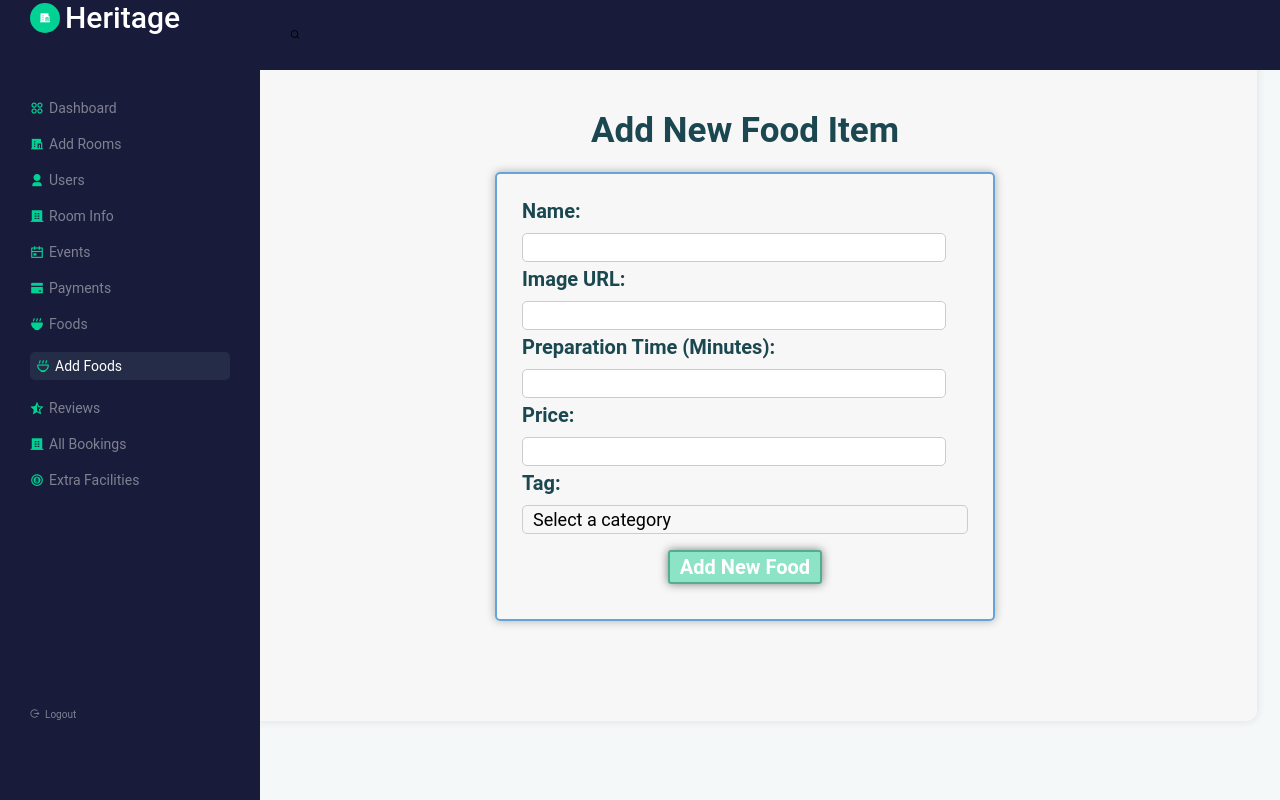
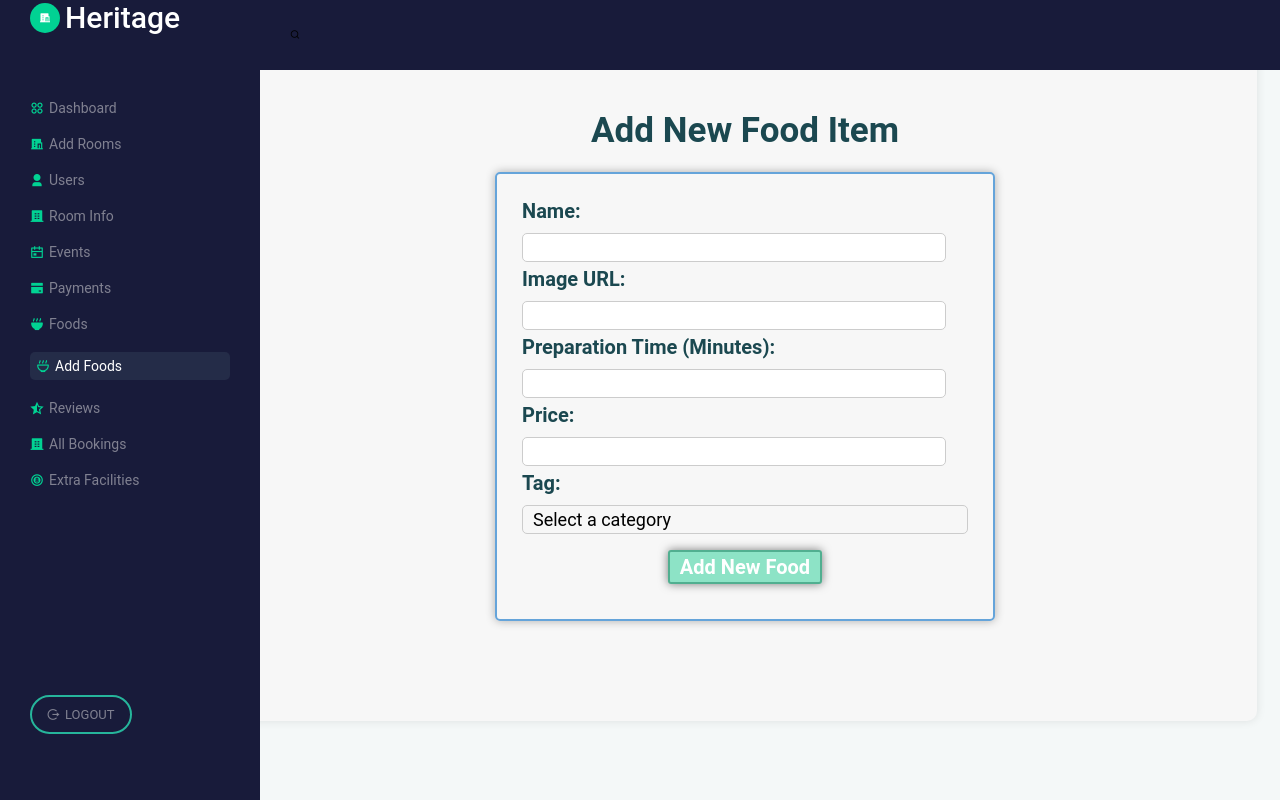
Before and after one commit to cynos28/Hotel-Reservation-system, a React (Create React App) app in the folder client/: page /add-food in a window 1280 px wide. Built offline with nearby package versions, Linux system fonts and the light colour scheme; no server answers.

Commit message:
admin logout

```diff
--- a/client/src/AdminPanel/AdminComponents/Sidebar/Sidebar.jsx
+++ b/client/src/AdminPanel/AdminComponents/Sidebar/Sidebar.jsx
@@ -1,10 +1,25 @@
 import React from "react";
 
-import { NavLink } from "react-router-dom";
+import { NavLink, Navigate, useNavigate } from "react-router-dom";
 import navLinks from "../../assets/dummy-data/navLinks";
 import "./sidebar.css";
+import { useDispatch, useSelector } from "react-redux";
+import { RESET ,logout} from "../../../redux/features/auth/authSlice";
+
+
 
 const Sidebar = () => {
+
+  const navigate = useNavigate();
+  const dispatch = useDispatch();
+  const isAdmin = useSelector((state) => state.auth.isAdmin);
+
+  const logoutUser = async () => {
+    dispatch(RESET());
+    dispatch(logout());
+    navigate("/login"); // Navigate to login page after logout
+  };
+
   return (
     <div className="sidebar">
       <div className="sidebar__top">
@@ -37,9 +52,14 @@ const Sidebar = () => {
         </div>
 
         <div className="sidebar__bottom">
-          <span>
-            <i class="ri-logout-circle-r-line"></i> Logout
-          </span>
+
+        <li>
+            <button onClick={logoutUser} className="button-logout">
+              <span>
+                <i className="ri-logout-circle-r-line"></i> Logout
+              </span>
+            </button>
+          </li>
         </div>
       </div>
     </div>
```
